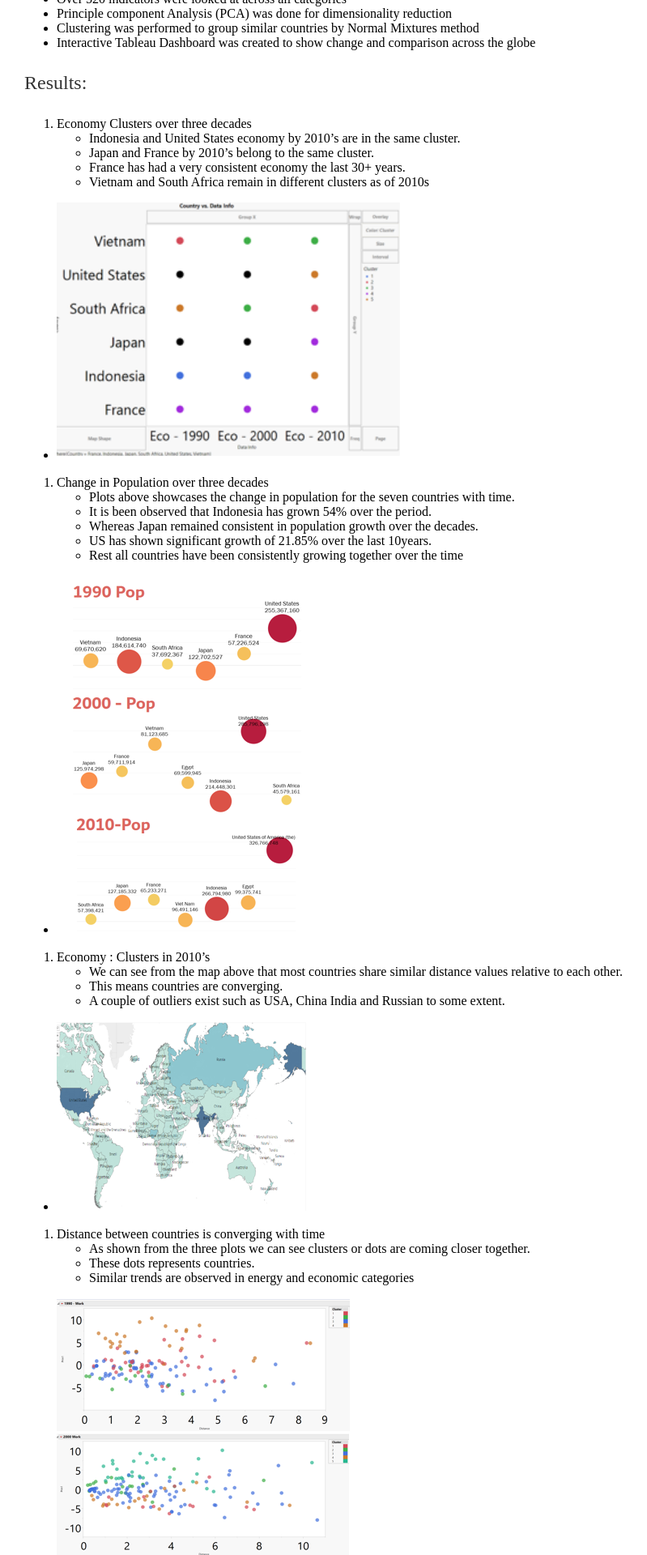
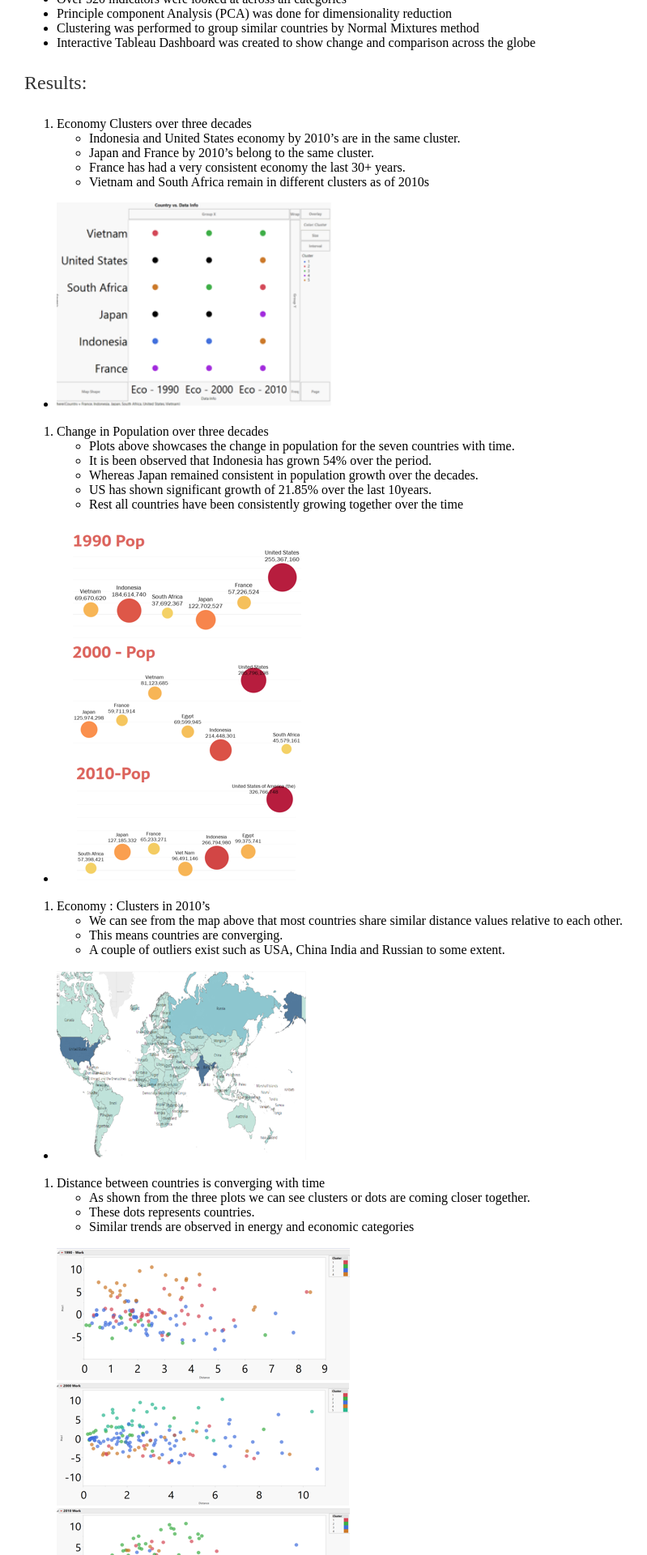
Before and after one commit to mmuktasingh/mmuktasingh.github.io, a Jekyll site: the page built from _posts/2019-10-31-Nation-comparison.md, in a window 1280 px wide. Shown: the part 1012-2932 px from the top of the page at 81% size, without its empty margins (162-961 px from the left). Built offline with Jekyll 4.4.1, drawn with Linux system fonts in a browser that asks for light colours.

Commit message:
Update 2019-10-31-Nation-comparison.md

```diff
--- a/_posts/2019-10-31-Nation-comparison.md
+++ b/_posts/2019-10-31-Nation-comparison.md
@@ -32,7 +32,7 @@
 - France has had a very consistent economy the last 30+ years.
 - Vietnam and South Africa remain in different clusters as of 2010s
 
-- ![test image size](https://github.com/mmuktasingh/mmuktasingh.github.io/blob/master/images/Economy_cluster.PNG?raw=true){:height="30%" width="50%"}
+- ![test image size](https://github.com/mmuktasingh/mmuktasingh.github.io/blob/master/images/Economy_cluster.PNG?raw=true){:height="30%" width="40%"}
 
 
 2. Change in Population over three decades
```
